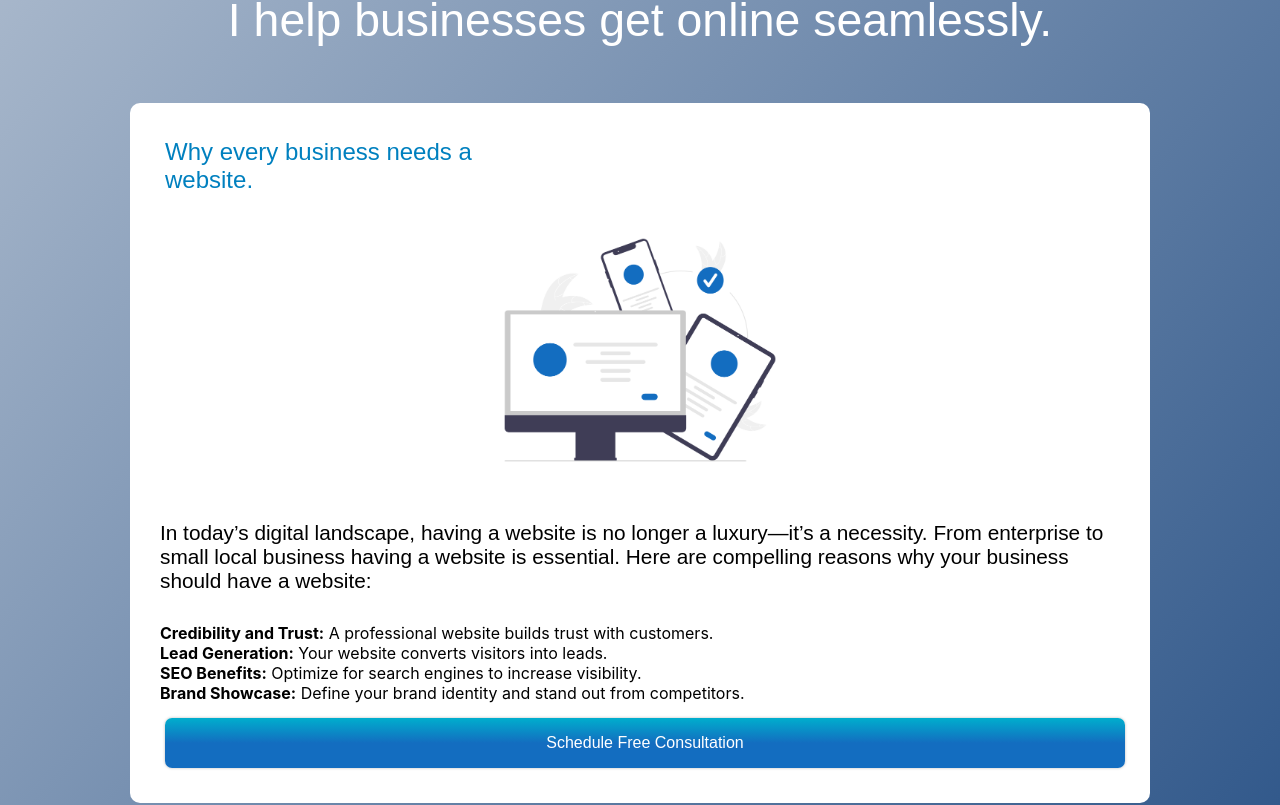
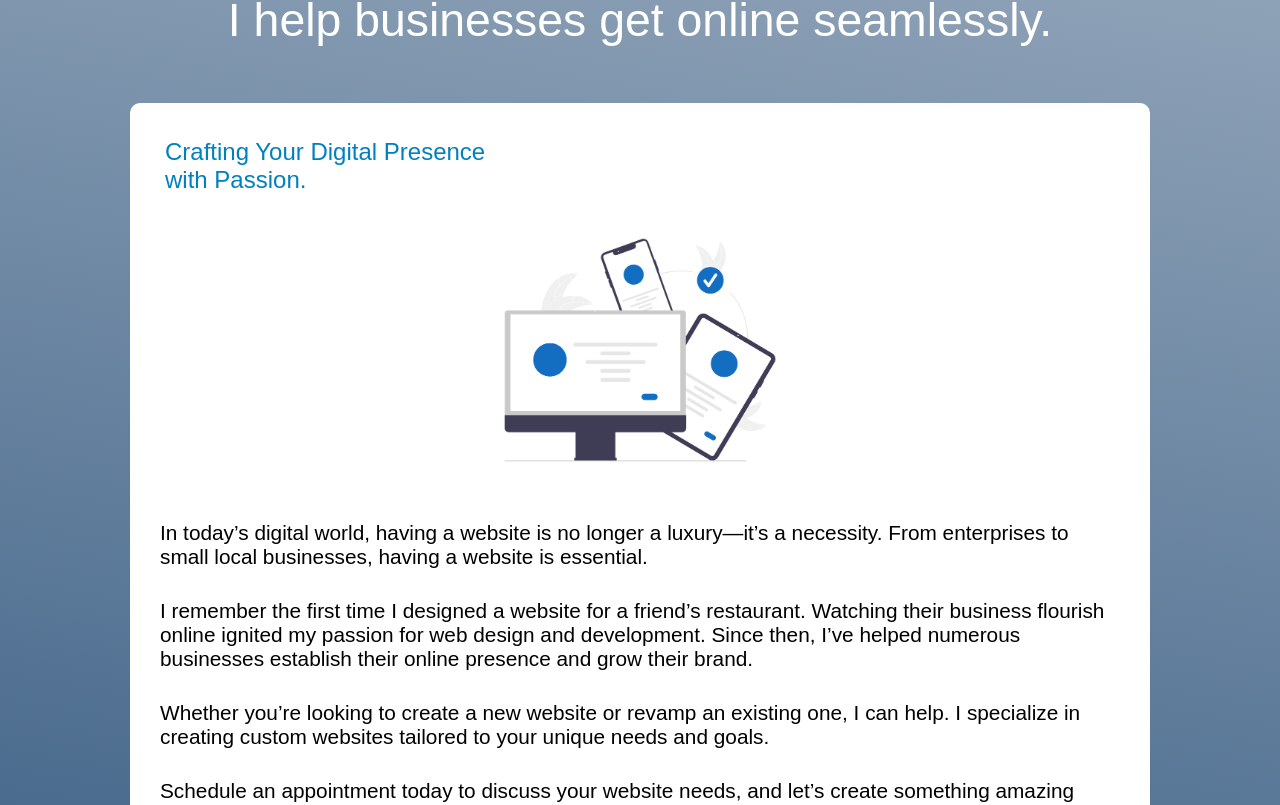
Before and after one commit to louieLouie117/react-portfolio, a React (Create React App) app in the folder client/: page / in a window 1280 px wide. Shown: the part 1569-2374 px from the top of the page. Built offline with nearby package versions, Linux system fonts and the light colour scheme.

Commit message:
ArticleUpdated

```diff
--- a/client/src/components/LandingPage/Services.jsx
+++ b/client/src/components/LandingPage/Services.jsx
@@ -266,27 +266,24 @@ const premiumServiceHandler = () => {
                     <ul className='ServicesCard'>
 
                         <li>
-                            <h2>Why every business needs a website.</h2>
+                            <h2>Crafting Your Digital Presence with Passion.</h2>
                             <div className='ServiceCardInfo'>
                             <img src="/img/HeroImageMobile.png" alt="" />
+
                             <p>
-                            In today’s digital landscape, having a website is no longer a luxury—it’s a necessity. From enterprise to small local business having a website is essential. Here are compelling reasons why your business should have a website:
+                            In today’s digital world, having a website is no longer a luxury—it’s a necessity. From enterprises to small local businesses, having a website is essential.
                             </p>
-                            <ul>
-        <li><strong>Credibility and Trust:</strong> A professional website builds trust with customers.</li>
-        <li><strong>Lead Generation:</strong> Your website converts visitors into leads.</li>
-        <li><strong>SEO Benefits:</strong> Optimize for search engines to increase visibility.</li>
-        <li><strong>Brand Showcase:</strong> Define your brand identity and stand out from competitors.</li>
-        {/* <li><strong>Efficient Customer Service:</strong> Provide essential information online.</li>
-        <li>
-            <strong>Payment Integrations:</strong> A website allows seamless transactions by integrating payment gateways. Whether it’s e-commerce or service-based, customers expect secure and convenient payment options.
-        </li>
-        <li><strong>Database Management:</strong>  Websites collect valuable data on user interactions. Proper database management ensures efficient storage, retrieval, and analysis of this information, aiding business decisions and personalization.</li> */}
-    </ul>
+
+                            <p> I remember the first time I designed a website for a friend’s restaurant. Watching their business flourish online ignited my passion for web design and development. Since then, I’ve helped numerous businesses establish their online presence and grow their brand.</p>
+
+                            <p>Whether you’re looking to create a new website or revamp an existing one, I can help. I specialize in creating custom websites tailored to your unique needs and goals.</p>
+
+                            <p>Schedule an appointment today to discuss your website needs, and let’s create something amazing together.</p>
+
                             </div>
                             <footer>
                             <a href="https://calendly.com/cardona-luis/30min">
-                            <button className='MainBTN'>Schedule Free Consultation</button>
+                            <button className='MainBTN'>Schedule Appointment</button>
                             </a>
                             </footer>
 
--- a/client/src/modules/LandingPageStyles.css
+++ b/client/src/modules/LandingPageStyles.css
@@ -47,15 +47,18 @@ li ::-webkit-scrollbar {
 }
 .LandingPage-Container{
   display: grid;
-  background: linear-gradient(190deg, black, #0298DC);
-  background: linear-gradient(130deg, whitesmoke, rgb(0, 49, 112));
+  /* background: linear-gradient(190deg, black, #0298DC); */
+  background: linear-gradient(190deg, whitesmoke, #002F61);
 
 }
 
 
 
 @media screen and (min-width: 1100px) {
-
+  /* .LandingPage-Container{
+  background: linear-gradient(190deg, whitesmoke, #002F61);
+
+  } */
 
 /* width */
 .cardItems ::-webkit-scrollbar {
```
